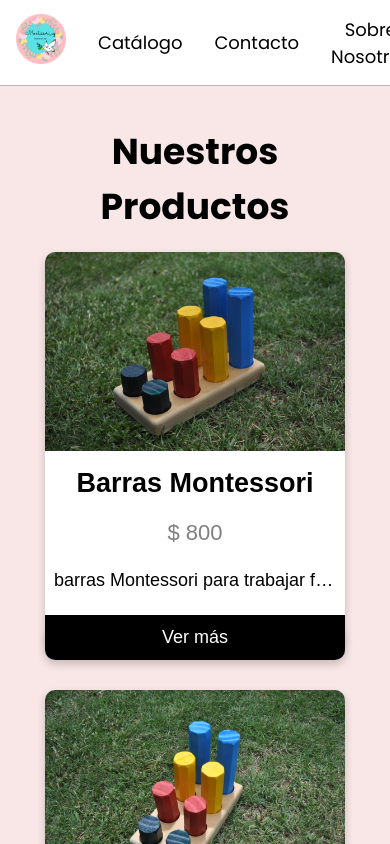
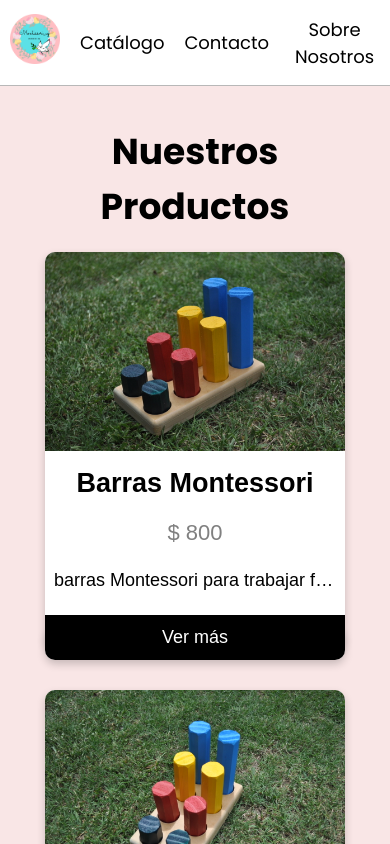
Before and after one commit to JoacoGil/MontessoriReact, a React (Create React App) app: page / in a window 390 px wide. Shown: the top 844 px of the page. Built offline with nearby package versions, Linux system fonts and the light colour scheme.

Commit message:
padding navbar

```diff
--- a/src/components/Header/Header.css
+++ b/src/components/Header/Header.css
@@ -29,6 +29,11 @@
   text-decoration: none;
   color: black;
 }
+@media (max-width: 450px) {
+  #navbar li a {
+    padding: 14px 10px;
+  }
+}
 #navbar li a:hover {
   color: rgb(138, 138, 138);
 }
--- a/src/components/Header/Header.scss
+++ b/src/components/Header/Header.scss
@@ -28,6 +28,9 @@
         padding: 14px 16px;
         text-decoration: none;
         color: black;
+        @media (max-width: 450px) {
+          padding: 14px 10px;
+        }
       }
 
       /* Change the link color to #111 (black) on hover */
```
